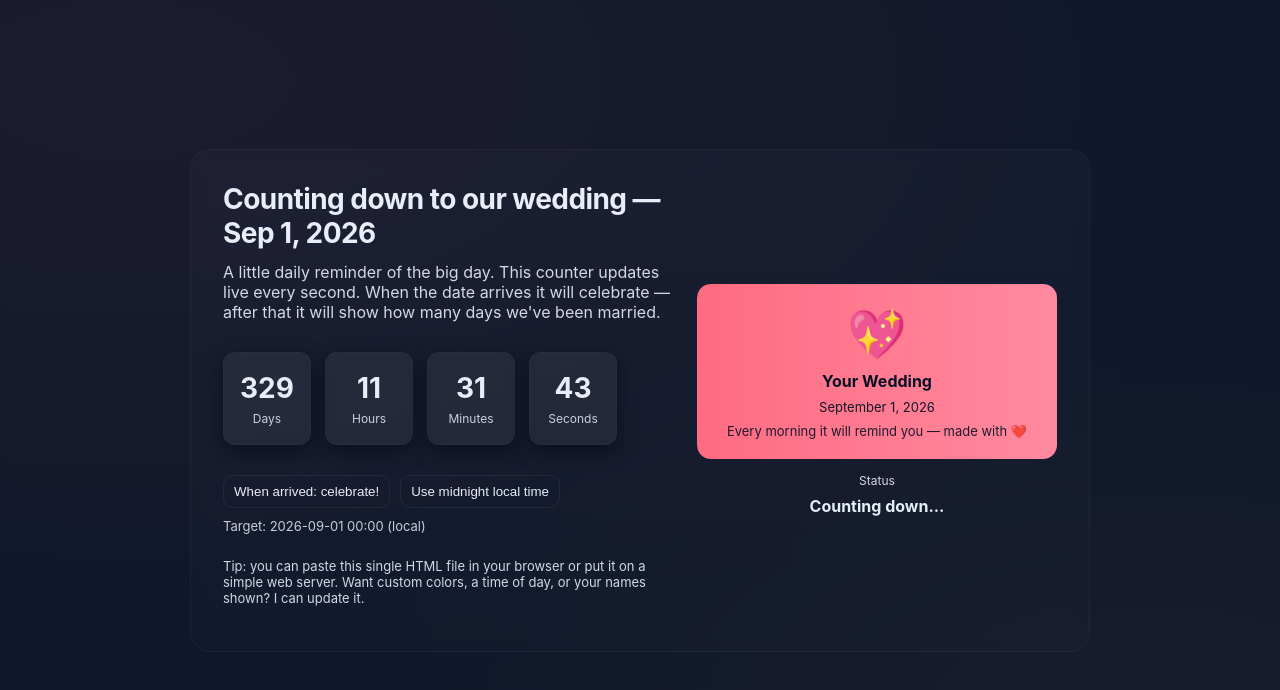
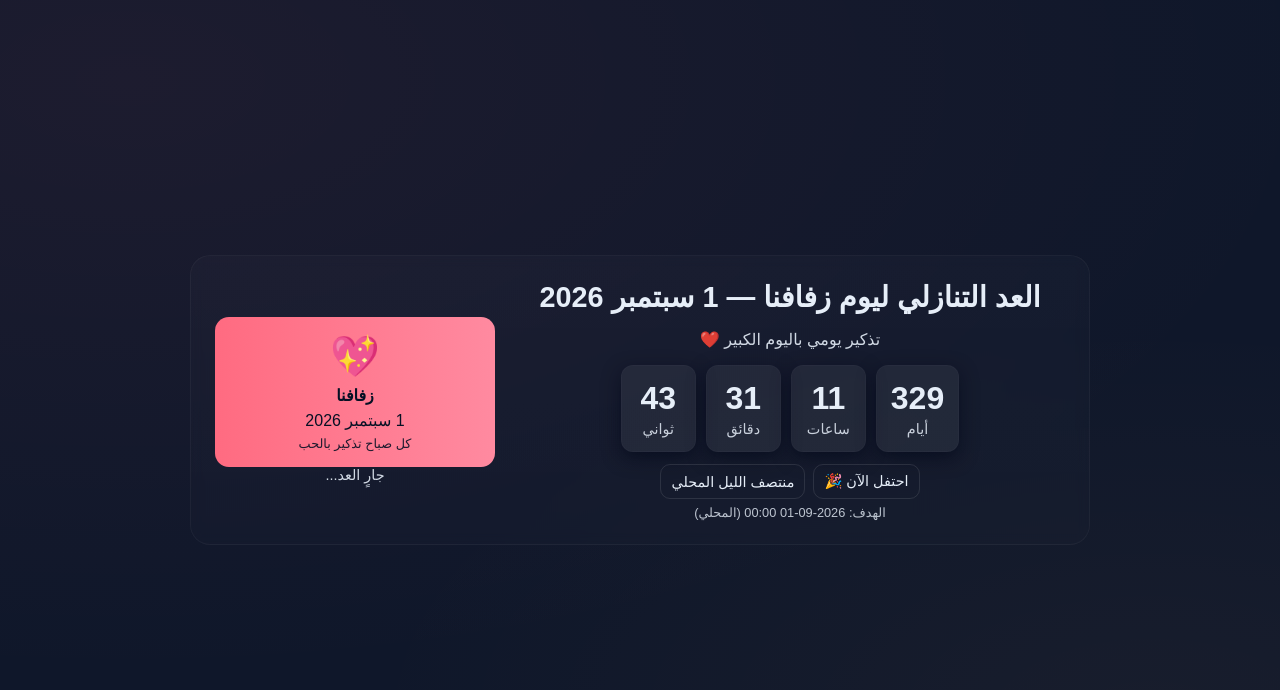
Before and after one commit to bakkaliYoussef/moon, a plain HTML site: page index.html in a window 1280 px wide. Drawn offline with Linux system fonts and the light colour scheme.

Commit message:
Update index.html
sd

```diff
--- a/index.html
+++ b/index.html
@@ -1,95 +1,197 @@
 <!doctype html>
-<html lang="en">
+<html lang="ar" dir="rtl">
 <head>
   <meta charset="utf-8" />
   <meta name="viewport" content="width=device-width,initial-scale=1" />
-  <title>Wedding Countdown — 2026/09/01</title>
+  <title>العداد التنازلي للزفاف — 2026/09/01</title>
   <style>
-    :root{--bg:#0f172a;--card:#0b1220;--accent:#ff6b81;--accent2:#ffb86b;--glass:rgba(255,255,255,0.06)}
-    *{box-sizing:border-box}
-    html,body{height:100%;margin:0;font-family:Inter,ui-sans-serif,system-ui,Arial;background:radial-gradient(1200px 600px at 10% 10%, rgba(255,107,129,0.06), transparent), radial-gradient(800px 400px at 90% 90%, rgba(255,184,107,0.04), transparent), var(--bg);color:#e6eef8}
-    .wrap{min-height:100%;display:flex;align-items:center;justify-content:center;padding:32px}
-    .card{width:100%;max-width:900px;background:linear-gradient(180deg, rgba(255,255,255,0.02), rgba(255,255,255,0.01));border:1px solid rgba(255,255,255,0.04);backdrop-filter: blur(6px);border-radius:20px;padding:32px;display:grid;grid-template-columns:1fr 360px;gap:24px;align-items:center}
-    .hero{display:flex;flex-direction:column;gap:12px}
-    h1{margin:0;font-size:28px;letter-spacing:-0.02em}
-    p.lead{margin:0;opacity:0.9}
+    :root {
+      --bg: #0f172a;
+      --card: #0b1220;
+      --accent: #ff6b81;
+      --accent2: #ffb86b;
+      --glass: rgba(255, 255, 255, 0.06);
+    }
+    * { box-sizing: border-box; }
+    html, body {
+      height: 100%;
+      margin: 0;
+      font-family: 'Tajawal', sans-serif;
+      background: radial-gradient(1200px 600px at 10% 10%, rgba(255,107,129,0.06), transparent),
+        radial-gradient(800px 400px at 90% 90%, rgba(255,184,107,0.04), transparent), var(--bg);
+      color: #e6eef8;
+    }
 
-    .timer{display:flex;gap:14px;margin-top:18px}
-    .unit{background:var(--glass);padding:18px 16px;border-radius:12px;min-width:88px;text-align:center;box-shadow:0 6px 18px rgba(2,6,23,0.6);border:1px solid rgba(255,255,255,0.02)}
-    .num{font-size:28px;font-weight:700;color:linear-gradient(90deg,var(--accent),var(--accent2));}
-    .label{font-size:12px;opacity:0.85;margin-top:6px}
+    .wrap {
+      min-height: 100%;
+      display: flex;
+      align-items: center;
+      justify-content: center;
+      padding: 16px;
+    }
 
-    .aside{display:flex;flex-direction:column;gap:14px;align-items:center}
-    .card-heart{width:100%;background:linear-gradient(90deg,var(--accent),#ff8aa0);padding:20px;border-radius:14px;display:flex;flex-direction:column;gap:8px;align-items:center;justify-content:center;color:#061024}
-    .heart{font-size:48px}
-    .small{font-size:13px;opacity:0.95}
-    .meta{font-size:13px;opacity:0.9}
+    .card {
+      width: 100%;
+      max-width: 900px;
+      background: linear-gradient(180deg, rgba(255,255,255,0.02), rgba(255,255,255,0.01));
+      border: 1px solid rgba(255,255,255,0.04);
+      backdrop-filter: blur(6px);
+      border-radius: 20px;
+      padding: 24px;
+      display: flex;
+      flex-direction: column;
+      gap: 20px;
+    }
 
-    .controls{display:flex;gap:8px;margin-top:12px}
-    button{background:transparent;border:1px solid rgba(255,255,255,0.06);padding:8px 10px;border-radius:10px;color:inherit;cursor:pointer}
+    h1 {
+      margin: 0;
+      font-size: clamp(1.2rem, 4vw, 1.8rem);
+      text-align: center;
+    }
 
-    .confetti{position:fixed;left:0;top:0;pointer-events:none;right:0;bottom:0}
+    .lead {
+      text-align: center;
+      font-size: clamp(0.9rem, 3vw, 1rem);
+      opacity: 0.9;
+    }
 
-    @media (max-width:880px){.card{grid-template-columns:1fr;max-width:680px}.aside{flex-direction:row;justify-content:space-between}}
+    .timer {
+      display: flex;
+      flex-wrap: wrap;
+      justify-content: center;
+      gap: 10px;
+      margin-top: 16px;
+    }
+
+    .unit {
+      background: var(--glass);
+      padding: 14px;
+      border-radius: 12px;
+      min-width: 75px;
+      text-align: center;
+      box-shadow: 0 6px 18px rgba(2,6,23,0.6);
+      border: 1px solid rgba(255,255,255,0.02);
+    }
+
+    .num {
+      font-size: clamp(1.4rem, 6vw, 2rem);
+      font-weight: 700;
+    }
+
+    .label {
+      font-size: clamp(0.7rem, 2vw, 0.9rem);
+      opacity: 0.85;
+      margin-top: 4px;
+    }
+
+    .card-heart {
+      width: 100%;
+      background: linear-gradient(90deg,var(--accent),#ff8aa0);
+      padding: 16px;
+      border-radius: 14px;
+      display: flex;
+      flex-direction: column;
+      gap: 6px;
+      align-items: center;
+      justify-content: center;
+      color: #061024;
+      text-align: center;
+    }
+
+    .heart {
+      font-size: 40px;
+    }
+
+    .status-box {
+      text-align: center;
+      font-size: 0.9rem;
+      opacity: 0.9;
+    }
+
+    .controls {
+      display: flex;
+      justify-content: center;
+      flex-wrap: wrap;
+      gap: 8px;
+      margin-top: 12px;
+    }
+
+    button {
+      background: transparent;
+      border: 1px solid rgba(255,255,255,0.1);
+      padding: 8px 10px;
+      border-radius: 10px;
+      color: inherit;
+      cursor: pointer;
+      font-size: 0.9rem;
+      transition: background 0.2s;
+    }
+
+    button:hover {
+      background: rgba(255,255,255,0.05);
+    }
+
+    .confetti {
+      position: fixed;
+      left: 0;
+      top: 0;
+      pointer-events: none;
+      right: 0;
+      bottom: 0;
+    }
+
+    @media (min-width: 768px) {
+      .card {
+        flex-direction: row;
+        justify-content: space-between;
+        align-items: center;
+      }
+      .hero {
+        flex: 1;
+      }
+      .aside {
+        width: 280px;
+      }
+    }
   </style>
 </head>
 <body>
   <div class="wrap">
-    <div class="card" role="main">
+    <div class="card">
       <div class="hero">
-        <h1>Counting down to our wedding — <strong>Sep 1, 2026</strong></h1>
-        <p class="lead">A little daily reminder of the big day. This counter updates live every second. When the date arrives it will celebrate — after that it will show how many days we've been married.</p>
+        <h1>العد التنازلي ليوم زفافنا — <strong>1 سبتمبر 2026</strong></h1>
+        <p class="lead">تذكير يومي باليوم الكبير ❤️</p>
 
         <div class="timer" aria-live="polite">
-          <div class="unit">
-            <div class="num" id="days">0</div>
-            <div class="label">Days</div>
-          </div>
-          <div class="unit">
-            <div class="num" id="hours">00</div>
-            <div class="label">Hours</div>
-          </div>
-          <div class="unit">
-            <div class="num" id="minutes">00</div>
-            <div class="label">Minutes</div>
-          </div>
-          <div class="unit">
-            <div class="num" id="seconds">00</div>
-            <div class="label">Seconds</div>
-          </div>
+          <div class="unit"><div class="num" id="days">0</div><div class="label">أيام</div></div>
+          <div class="unit"><div class="num" id="hours">00</div><div class="label">ساعات</div></div>
+          <div class="unit"><div class="num" id="minutes">00</div><div class="label">دقائق</div></div>
+          <div class="unit"><div class="num" id="seconds">00</div><div class="label">ثواني</div></div>
         </div>
 
-        <div style="margin-top:18px;display:flex;gap:10px;align-items:center;flex-wrap:wrap">
-          <button id="toggleCount">When arrived: celebrate!</button>
-          <button id="setMidnight">Use midnight local time</button>
-          <div style="font-size:13px;opacity:0.85">Target: <span id="targetText">2026-09-01 00:00 (local)</span></div>
+        <div class="controls">
+          <button id="toggleCount">احتفل الآن 🎉</button>
+          <button id="setMidnight">منتصف الليل المحلي</button>
         </div>
-
-        <p style="margin-top:12px;font-size:13px;opacity:0.9">Tip: you can paste this single HTML file in your browser or put it on a simple web server. Want custom colors, a time of day, or your names shown? I can update it.</p>
+        <div style="text-align:center;font-size:0.8rem;opacity:0.8;margin-top:6px">الهدف: <span id="targetText">2026-09-01 00:00 (المحلي)</span></div>
       </div>
 
-      <aside class="aside">
+      <div class="aside">
         <div class="card-heart">
           <div class="heart">💖</div>
-          <div style="font-weight:700">Your Wedding</div>
-          <div class="small">September 1, 2026</div>
-          <div class="meta">Every morning it will remind you — made with ❤️</div>
+          <div style="font-weight:700">زفافنا</div>
+          <div class="small">1 سبتمبر 2026</div>
+          <div class="meta" style="font-size:0.8rem;opacity:0.9">كل صباح تذكير بالحب</div>
         </div>
-
-        <div style="text-align:center">
-          <div style="font-size:12px;opacity:0.9">Status</div>
-          <div id="status" style="font-weight:700;margin-top:8px">Counting down...</div>
-        </div>
-      </aside>
-
+        <div class="status-box"><div id="status">جارٍ العد...</div></div>
+      </div>
     </div>
   </div>
 
   <canvas id="confetti" class="confetti"></canvas>
 
   <script>
-    // target date: Sep 1, 2026 local midnight by default
-    let target = new Date(2026, 8, 1, 0, 0, 0); // months are 0-indexed (8 -> Sep)
+    let target = new Date(2026, 8, 1, 0, 0, 0);
     const daysEl = document.getElementById('days');
     const hoursEl = document.getElementById('hours');
     const minutesEl = document.getElementById('minutes');
@@ -97,13 +199,13 @@
     const statusEl = document.getElementById('status');
     const targetText = document.getElementById('targetText');
 
-    function pad(n){return String(n).padStart(2,'0')}
+    function pad(n){return String(n).padStart(2,'0');}
 
     function update() {
       const now = new Date();
-      let diff = target - now; // ms, can be negative
+      let diff = target - now;
       const past = diff < 0;
-      if (past) diff = now - target; // show time since
+      if (past) diff = now - target;
 
       const sec = Math.floor(diff/1000) % 60;
       const min = Math.floor(diff/1000/60) % 60;
@@ -115,45 +217,31 @@
       minutesEl.textContent = pad(min);
       secondsEl.textContent = pad(sec);
 
-      if (!past) {
-        statusEl.textContent = 'Counting down...';
-      } else {
-        statusEl.textContent = `We're married! (${day} days)`;
-      }
-
-      // auto celebration when exact moment arrives (within 1 second)
-      if (!past && Math.abs(target - now) < 1100) {
-        celebrate();
-      }
+      statusEl.textContent = !past ? 'جارٍ العد...' : `🎊 متزوجون منذ ${day} يوم`;
+      if (!past && Math.abs(target - now) < 1100) celebrate();
     }
 
+    setInterval(update, 1000);
     update();
-    const timer = setInterval(update, 1000);
 
-    // Controls
     document.getElementById('setMidnight').addEventListener('click', ()=>{
-      // reset to midnight local
-      target = new Date(target.getFullYear(), target.getMonth(), target.getDate(), 0,0,0);
-      targetText.textContent = formatTarget(target) + ' (local)';
+      target = new Date(target.getFullYear(), target.getMonth(), target.getDate(), 0, 0, 0);
+      targetText.textContent = formatTarget(target) + ' (المحلي)';
     });
 
-    document.getElementById('toggleCount').addEventListener('click', ()=>{
-      // jump to show celebrate action immediately
-      celebrate();
-    });
+    document.getElementById('toggleCount').addEventListener('click', celebrate);
 
     function formatTarget(d){
       const pad = (n)=>String(n).padStart(2,'0');
       return `${d.getFullYear()}-${pad(d.getMonth()+1)}-${pad(d.getDate())} ${pad(d.getHours())}:${pad(d.getMinutes())}`;
     }
-    targetText.textContent = formatTarget(target) + ' (local)';
+    targetText.textContent = formatTarget(target) + ' (المحلي)';
 
-    // Simple confetti implementation
     const confettiCanvas = document.getElementById('confetti');
     const ctx = confettiCanvas.getContext('2d');
     let W = confettiCanvas.width = innerWidth;
     let H = confettiCanvas.height = innerHeight;
-    window.addEventListener('resize', ()=>{W=confettiCanvas.width=innerWidth;H=confettiCanvas.height=innerHeight});
+    window.addEventListener('resize', ()=>{W=confettiCanvas.width=innerWidth;H=confettiCanvas.height=innerHeight;});
 
     const pieces = [];
     function spawnConfetti(count=120){
@@ -168,7 +256,7 @@
           tilt: Math.random()*0.5-0.25
         });
       }
-      if(!animRunning) {animRunning=true;requestAnimationFrame(step)}
+      if(!animRunning){animRunning=true;requestAnimationFrame(step);}
     }
 
     function drawPiece(p){
@@ -177,11 +265,11 @@
       ctx.fillStyle = p.color; ctx.fill();
     }
 
-    let animRunning=false;
+    let animRunning = false;
     function step(){
       ctx.clearRect(0,0,W,H);
       for(let i=pieces.length-1;i>=0;i--){
-        const p=pieces[i];
+        const p = pieces[i];
         p.x += p.vx; p.y += p.vy; p.vy += 0.04; p.tilt += 0.01;
         drawPiece(p);
         if(p.y>H+30 || p.x<-50 || p.x>W+50) pieces.splice(i,1);
@@ -191,14 +279,11 @@
 
     function celebrate(){
       spawnConfetti(200);
-      // small pulse animation on status
-      const el = statusEl;
-      el.style.transform='scale(1.02)';
-      setTimeout(()=>el.style.transform='scale(1)', 900);
+      statusEl.style.transform='scale(1.1)';
+      setTimeout(()=>statusEl.style.transform='scale(1)',600);
     }
 
-    // Accessibility: pause confetti via keyboard (press 'c')
-    window.addEventListener('keydown', (e)=>{ if(e.key.toLowerCase()==='c') pieces.length=0; });
+    window.addEventListener('keydown', (e)=>{if(e.key.toLowerCase()==='c') pieces.length=0;});
   </script>
 </body>
 </html>
```
